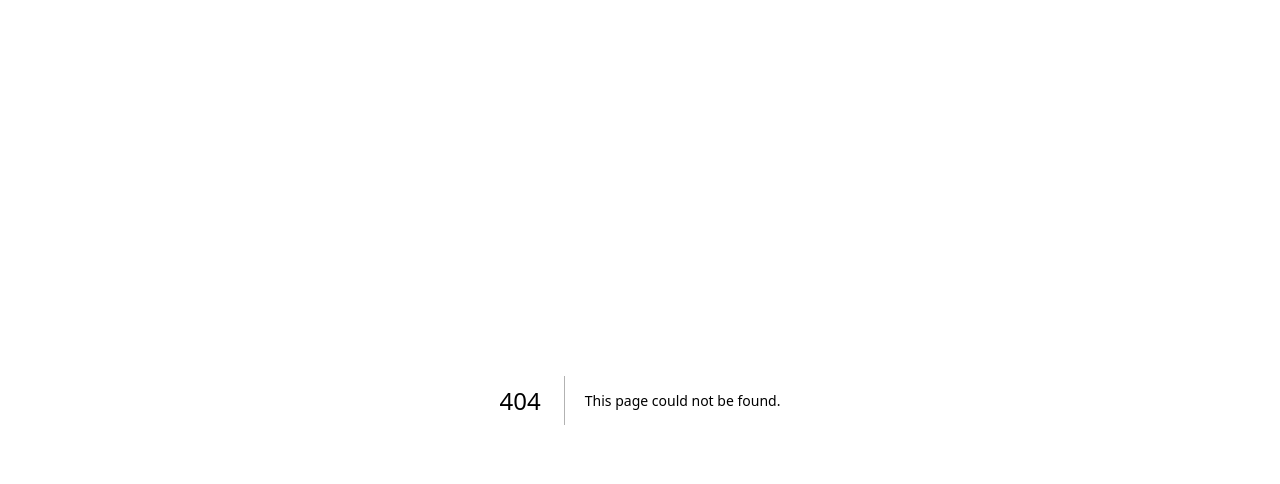
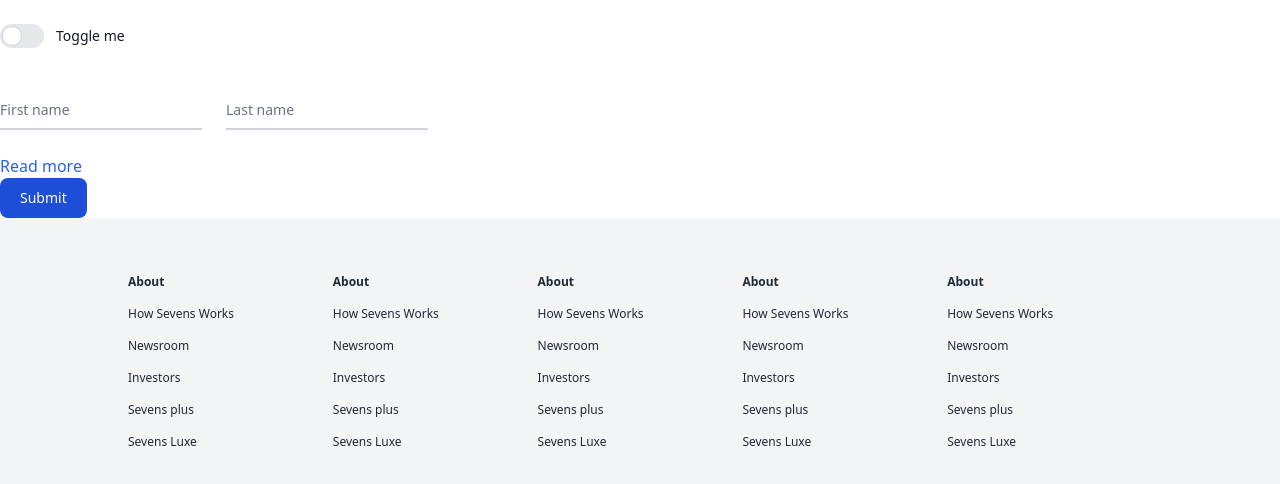
Before and after one commit to amirsouayah/Nextjs_ReactJs, a Next.js app: page /Test in a window 1280 px wide. Before the commit this address had no page. Shown: the top 484 px of the page. Built offline with nearby package versions, Linux system fonts and the light colour scheme; what @badrap/bar-of-progress would draw is missing.

Commit message:
formulaire de Test

```diff
--- a/next.config.js
+++ b/next.config.js
@@ -6,6 +6,14 @@ const nextConfig = {
 // module.exports = nextConfig
 module.exports = {
   images: {
-    domains: ["scontent-cdt1-1.xx.fbcdn.net", "www.1min30.com", "links.papareact.com", "jsonkeeper.com", "www.jsonkeeper.com", "links.papareact.com/pyp", "https://jsonkeeper.com/b/5NPS",],
+    domains: [
+      "scontent-cdt1-1.xx.fbcdn.net",
+      "www.1min30.com",
+      "links.papareact.com",
+      "jsonkeeper.com",
+      "www.jsonkeeper.com",
+      "links.papareact.com/pyp",
+      "https://jsonkeeper.com/b/5NPS",
+    ],
   }
 }
--- a/package.json
+++ b/package.json
@@ -14,6 +14,7 @@
     "date-fns": "^2.29.3",
     "eslint-config-next": "13.0.5",
     "next": "13.0.5",
+    "next-auth": "^4.19.2",
     "react": "^18.2.0",
     "react-date-range": "^1.4.0",
     "react-dom": "18.2.0",
--- /dev/null
+++ b/pages/Test.js
@@ -0,0 +1,59 @@
+
+import Footer from '../components/Footer'
+import Header from '../components/Header'
+
+function Test() {
+    const handleSubmit = (e) => {
+        e.preventDefault();
+        const data = {
+            first: e.target.floating_first_name.value,
+            last: e.target.floating_last_name.value,
+            toggle: e.target.toggle.checked,
+        }
+        console.log(data);
+    }
+
+
+    return (
+        <div>
+
+            <main className='flex'>
+                <form onSubmit={handleSubmit}>
+                    <div class="relative z-0 w-full mb-6 group">
+
+                    </div>
+                    <div class="relative z-0 w-full mb-6 group">
+
+                    </div>
+                    <div class="relative z-0 w-full mb-6 group">
+                        <label class="relative inline-flex items-center mb-4 cursor-pointer">
+                            <input type="checkbox" value="" class="sr-only peer" name='toggle' />
+                            <div class="w-11 h-6 bg-gray-200 rounded-full peer peer-focus:ring-4 peer-focus:ring-blue-300 dark:peer-focus:ring-blue-800 dark:bg-gray-700 peer-checked:after:translate-x-full peer-checked:after:border-white after:content-[''] after:absolute after:top-0.5 after:left-[2px] after:bg-white after:border-gray-300 after:border after:rounded-full after:h-5 after:w-5 after:transition-all dark:border-gray-600 peer-checked:bg-blue-600"></div>
+                            <span class="ml-3 text-sm font-medium text-gray-900 dark:text-gray-300">Toggle me</span>
+                        </label>
+                    </div>
+                    <div class="grid md:grid-cols-2 md:gap-6">
+                        <div class="relative z-0 w-full mb-6 group">
+                            <input type="text" name="floating_first_name" id="floating_first_name" class="block py-2.5 px-0 w-full text-sm text-gray-900 bg-transparent border-0 border-b-2 border-gray-300 appearance-none dark:text-white dark:border-gray-600 dark:focus:border-blue-500 focus:outline-none focus:ring-0 focus:border-blue-600 peer" placeholder=" " required />
+                            <label for="floating_first_name" class="peer-focus:font-medium absolute text-sm text-gray-500 dark:text-gray-400 duration-300 transform -translate-y-6 scale-75 top-3 -z-10 origin-[0] peer-focus:left-0 peer-focus:text-blue-600 peer-focus:dark:text-blue-500 peer-placeholder-shown:scale-100 peer-placeholder-shown:translate-y-0 peer-focus:scale-75 peer-focus:-translate-y-6">First name</label>
+                        </div>
+                        <div class="relative z-0 w-full mb-6 group">
+                            <input type="text" name="floating_last_name" id="floating_last_name" class="block py-2.5 px-0 w-full text-sm text-gray-900 bg-transparent border-0 border-b-2 border-gray-300 appearance-none dark:text-white dark:border-gray-600 dark:focus:border-blue-500 focus:outline-none focus:ring-0 focus:border-blue-600 peer" placeholder=" " required />
+                            <label for="floating_last_name" class="peer-focus:font-medium absolute text-sm text-gray-500 dark:text-gray-400 duration-300 transform -translate-y-6 scale-75 top-3 -z-10 origin-[0] peer-focus:left-0 peer-focus:text-blue-600 peer-focus:dark:text-blue-500 peer-placeholder-shown:scale-100 peer-placeholder-shown:translate-y-0 peer-focus:scale-75 peer-focus:-translate-y-6">Last name</label>
+                        </div>
+                    </div>
+                    <div class="grid md:grid-cols-2 md:gap-6">
+
+                        <a href="#" class="font-medium text-blue-600 dark:text-blue-500 hover:underline">Read more</a>
+
+                    </div>
+                    <button type="submit" class="text-white bg-blue-700 hover:bg-blue-800 focus:ring-4 focus:outline-none focus:ring-blue-300 font-medium rounded-lg text-sm w-full sm:w-auto px-5 py-2.5 text-center dark:bg-blue-600 dark:hover:bg-blue-700 dark:focus:ring-blue-800">Submit</button>
+                </form>
+
+            </main>
+            <Footer />
+        </div>
+    )
+}
+
+export default Test;
--- a/pages/_app.js
+++ b/pages/_app.js
@@ -18,7 +18,8 @@ Router.events.on('routeChangeError', progress.finish);
 
 
 function MyApp({ Component, pageProps }) {
-  return <Component {...pageProps} />
+  return (
+    <Component {...pageProps} />)
 }
 
 export default MyApp
--- /dev/null
+++ b/pages/api/auth/[...nextauth].js
@@ -0,0 +1,15 @@
+import NextAuth from "next-auth"
+import Provider from "next-auth/providers"
+
+
+export const NextAuth = ({
+    // Configure one or more authentication providers
+    providers: [
+        Provider.Facebook({
+            clientId: process.env.FACEBOOK_CLIENT_ID,
+            clientSecret: process.env.FACEBOOK_CLIENT_SECRET,
+        }),
+        // ...add more providers here
+    ],
+})
+export default NextAuth(authOptions)
--- a/pages/index.js
+++ b/pages/index.js
@@ -9,6 +9,7 @@ import SmallCard from '../components/SmallCard';
 // import styles from '../styles/Home.module.css'
 
 export default function Home({ exploreData, cardData }) {
+
   return (
     <div className="">
       <Head>
--- a/pages/search.js
+++ b/pages/search.js
@@ -3,6 +3,7 @@ import Footer from '../components/Footer'
 import Header from '../components/Header'
 import { format } from 'date-fns'
 import InfoCard from '../components/InfoCard';
+
 function Search({ searchResult }) {
     const router = useRouter();
 
```
Also changed, not shown: 1 other file (tests, documents, lock files or other folders).
